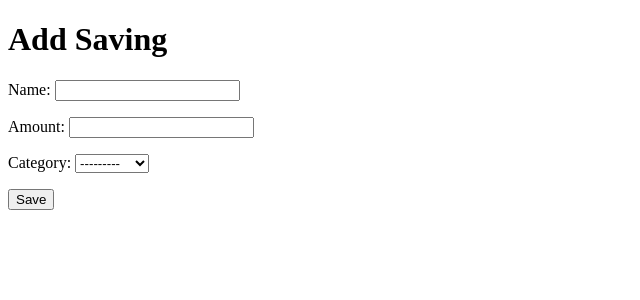
After one commit to MakaronToja2/SavingSpendingApp, a Django app: page /savings/add/ in a window 1280 px wide. The commit adds this page. Shown: the top 300 px of the page, without its empty margins (0-640 px from the left). Run offline with Django 4.2, Linux system fonts and the light colour scheme.

Commit message:
Savings_Forms

```diff
--- a/SavingSpendingApp/urls.py
+++ b/SavingSpendingApp/urls.py
@@ -16,10 +16,11 @@ Including another URLconf
 """
 from django.contrib import admin
 from django.urls import path
-from Savings.views import savings_list
+from Savings.views import savings_list, add_saving
 
 urlpatterns = [
     path('admin/', admin.site.urls),
-    path("savings/", savings_list),
+    path('savings/', savings_list, name='savings_list'),
+    path('savings/add/', add_saving, name='add_saving'),
 
 ]
--- /dev/null
+++ b/Savings/forms.py
@@ -0,0 +1,7 @@
+from django import forms
+from .models import SavingModel
+
+class SavingForm(forms.ModelForm):
+    class Meta:
+        model = SavingModel
+        fields = ["name", "amount", "category"]
--- a/Savings/models.py
+++ b/Savings/models.py
@@ -5,9 +5,10 @@ class SavingModel(models.Model):
     name = models.CharField(max_length=100)
     amount = models.DecimalField(max_digits=10, decimal_places=2)
     category = models.CharField(max_length=50, choices=[
-        ('category1', 'Category 1'),
-        ('category2', 'Category 2'),
-        ('category3', 'Category 3'),
+        ('EUR', 'EUR'),
+        ('USD', 'USD'),
+        ('ZL', 'ZL'),
+        ('Wspolne', "Wspolne")
         # Add more category choices as needed
     ])
 
--- a/Savings/views.py
+++ b/Savings/views.py
@@ -1,6 +1,18 @@
-from django.shortcuts import render
+from django.shortcuts import render, redirect
 from .models import SavingModel
+from .forms import SavingForm
 
 def savings_list(request):
     savings = SavingModel.objects.all()
     return render(request, 'savings/savings_list.html', {'savings': savings})
+
+def add_saving(request):
+    if request.method == "POST":
+        form = SavingForm(request.POST)
+        if form.is_valid():
+            form.save()
+            return redirect('savings_list')
+    else:
+        form = SavingForm()
+
+    return render(request, "savings/add_saving.html", {"form": form})
--- /dev/null
+++ b/templates/savings/add_saving.html
@@ -0,0 +1,15 @@
+<!-- add_saving.html -->
+<!DOCTYPE html>
+<html>
+<head>
+    <title>Add Saving</title>
+</head>
+<body>
+    <h1>Add Saving</h1>
+    <form method="post">
+        {% csrf_token %}
+        {{ form.as_p }}
+        <button type="submit">Save</button>
+    </form>
+</body>
+</html>
```
Also changed, not shown: templates/savings/savings_list.html (+18 -5 lines), db.sqlite3.
